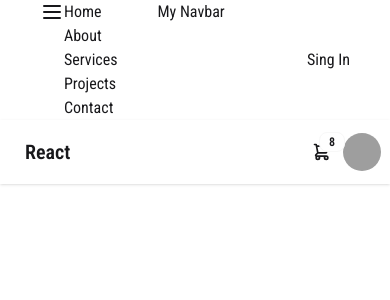
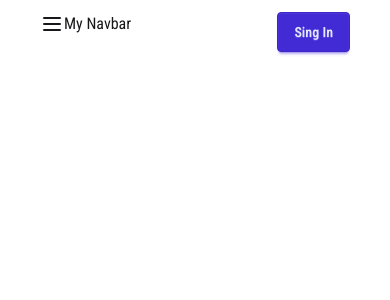
Before and after one commit to nahidkhan31/react-ms-08module-44-practice, a React (Vite) app: page / in a window 390 px wide. Shown: the top 300 px of the page. Built offline with nearby package versions, Linux system fonts and the light colour scheme; grey boxes are pictures that could not be loaded.

Commit message:
compleate navbar

```diff
--- a/src/App.jsx
+++ b/src/App.jsx
@@ -7,7 +7,7 @@ function App() {
     <>
       <header>
         <NavBar></NavBar>
-        <Navbar></Navbar>
+        {/* <Navbar></Navbar> */}
       </header>
     </>
   );
--- a/src/components/NavBar2/Link.jsx
+++ b/src/components/NavBar2/Link.jsx
@@ -3,7 +3,7 @@ import React from "react";
 const Link = ({ nav }) => {
   return (
     <div>
-      <li className="mr-10">
+      <li className="lg:mr-10 px-4 hover:bg-amber-400 hover:text-black">
         <a href={nav.path}>{nav.name}</a>
       </li>
     </div>
--- a/src/components/NavBar2/NavBar.jsx
+++ b/src/components/NavBar2/NavBar.jsx
@@ -38,15 +38,20 @@ const NavBar = () => {
   ));
 
   return (
-    <nav className="flex justify-between mx-10">
+    <nav className="flex justify-between mx-10 my-3">
       <span className="flex" onClick={() => setOpen(!open)}>
         {open ? <X></X> : <Menu className="md:hidden"></Menu>}
 
-        <ul className="md:hidden">{links}</ul>
+        <ul
+          className={`md:hidden absolute duration-1000 bg-amber-200 rounded-2xl text-black ${
+            open ? "top-8" : "-top-64"
+          }`}>
+          {links}
+        </ul>
         <h3>My Navbar</h3>
       </span>
       <ul className="md:flex hidden">{links}</ul>
-      <button>Sing In</button>
+      <button className="btn btn-primary">Sing In</button>
     </nav>
   );
 };
```
